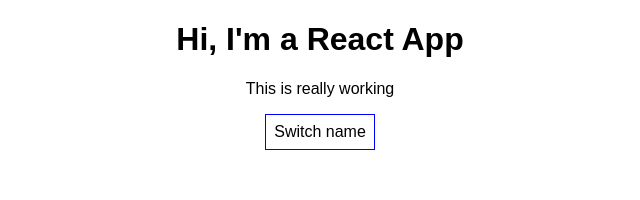
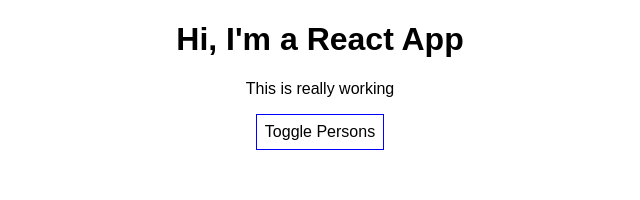
Before and after one commit to Morniee/react-complete-guide, a React (Create React App) app: page / in a window 1280 px wide. Shown: the top 200 px of the page, without its empty margins (320-960 px from the left). Built offline with nearby package versions, Linux system fonts and the light colour scheme.

Commit message:
render conditionally js way

```diff
--- a/src/App.js
+++ b/src/App.js
@@ -62,15 +62,9 @@ class App extends Component {
       cursor: 'pointer'
     }
 
-    return (
-      <div className="App">
-        <h1> Hi, I'm a React App</h1>
-        <p> This is really working</p>
-        <button
-          onClick={this.togglePersonsHandler}
-          style={style}>Switch name</button>
-        {
-          this.state.showPersons ?
+    let persons = null;
+    if(this.state.showPersons) {
+      persons = (
         <div>
           <Person
             name={this.state.persons[0].name}
@@ -83,8 +77,19 @@ class App extends Component {
             //call anonymous function which then returns a function call. Now u can pass data easily.
             //binding is more efficient.
             click={() => { this.switchNameHandler("Jim")}}>My hobbies are football.</Person>
-          </div> : null
+        </div>
+      );
     }
+
+    return (
+      <div className="App">
+        <h1> Hi, I'm a React App</h1>
+        <p> This is really working</p>
+        <button
+          onClick={this.togglePersonsHandler}
+          style={style}>Toggle Persons</button>
+
+        {persons}
       </div>
     );
   }
```
Lines whose indentation alone changed are shown as unchanged.
